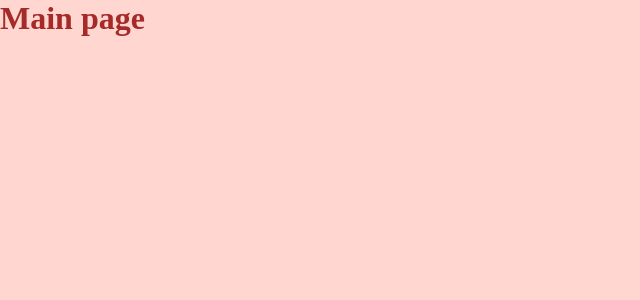
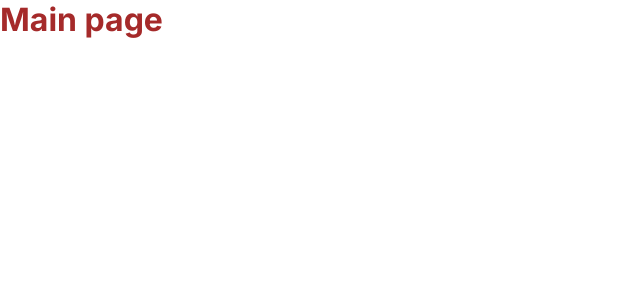
Before and after one commit to juliakocur/eCommerce, a React app: page /#/main in a window 1280 px wide. Shown: the top 300 px of the page, without its empty margins (0-640 px from the left). Built offline with nearby package versions, Linux system fonts and the light colour scheme.

Commit message:
feat: add fonts, variables colors

```diff
--- a/public/index.html
+++ b/public/index.html
@@ -4,6 +4,9 @@
     <meta charset="UTF-8" />
     <meta http-equiv="X-UA-Compatible" content="IE=edge" />
     <meta name="viewport" content="width=device-width, initial-scale=1.0" />
+    <link rel="preconnect" href="https://fonts.googleapis.com/>
+    <link rel="preconnect" href="https://fonts.gstatic.com" crossorigin/>
+    <link href="https://fonts.googleapis.com/css2?family=Inter:wght@400;500;600;700;800&display=swap" rel="stylesheet"/>
     <title>ecommerce-app</title>
   </head>
   <body>
--- a/src/style.scss
+++ b/src/style.scss
@@ -4,6 +4,15 @@
   padding: 0;
 }
 
+$font-stack: 'Inter';
+$color-white: #fff;
+$color-black: #323232;
+$color-start-gradient: #eb3349;
+$color-end-gradient: #f45c43;
+
 body {
-  background-color: #ff907f5d;
+  max-width: 1440px;
+  font-family: $font-stack;
+  font-style: normal;
+  background-color: $color-white;
 }
```
